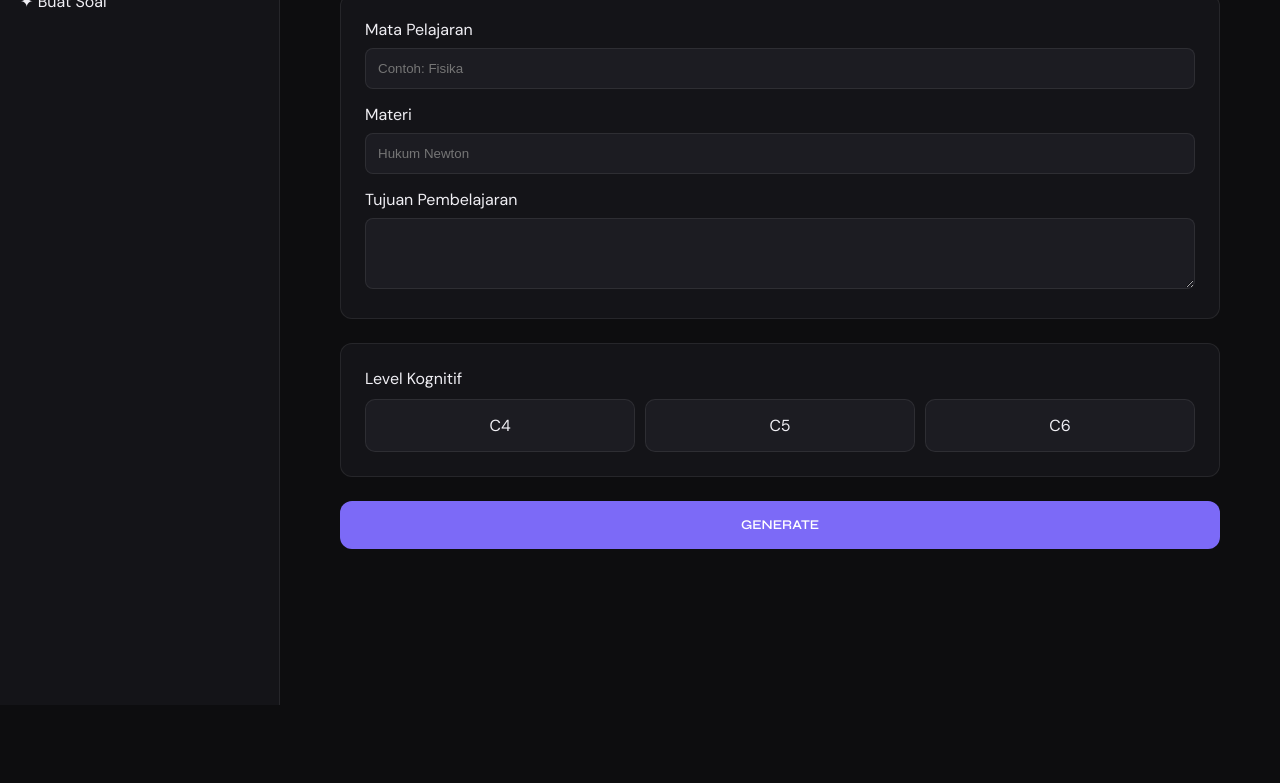
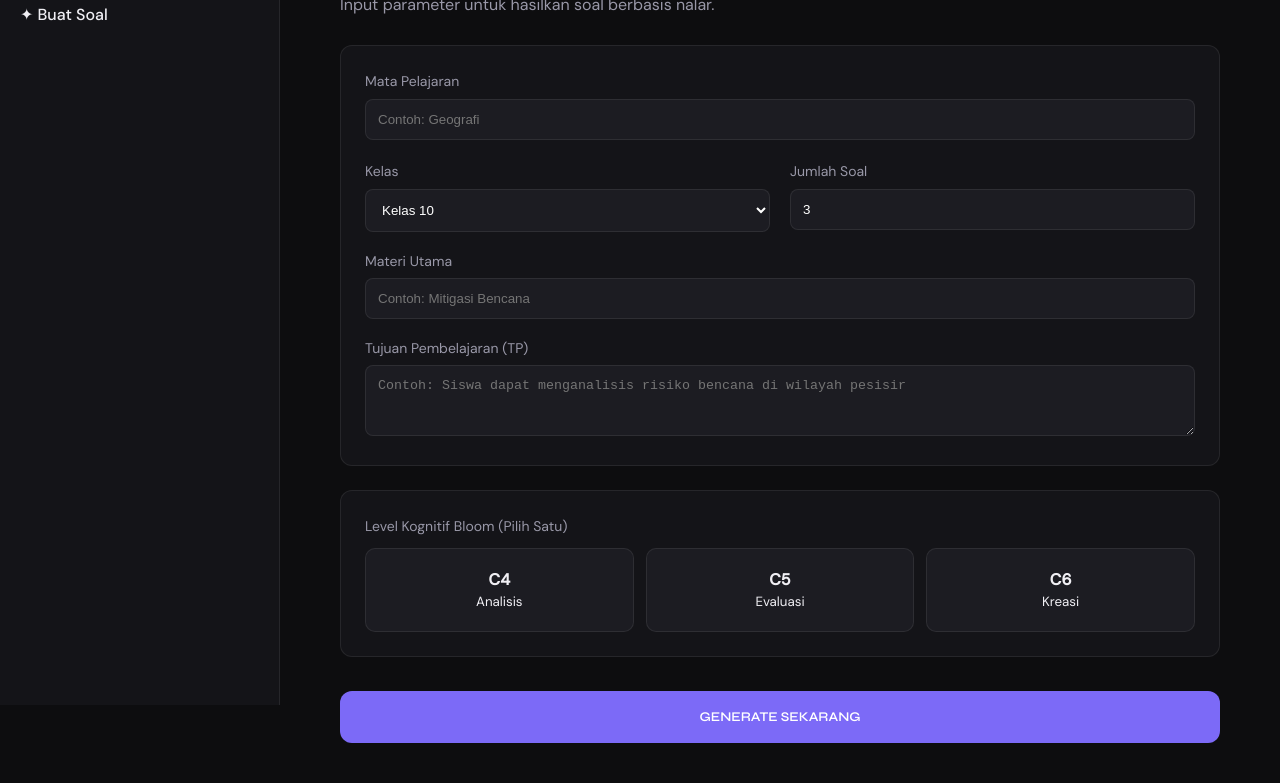
Before and after one commit to nilaimanbengkayang-star/hots-generator-v2, a website: page index.html.html in a window 1280 px wide. Shown: the part 95-878 px from the top of the page. Before the commit the page ends 800 px from the top, so only its background shows below. Drawn offline with Linux system fonts and the light colour scheme.

Commit message:
Update index.html.html

```diff
--- a/index.html.html
+++ b/index.html.html
@@ -6,156 +6,216 @@
 <title>HOTS Generator — Soal Tingkat Tinggi</title>
 <link href="https://fonts.googleapis.com/css2?family=Syne:wght@400;500;600;700&family=DM+Sans:ital,wght@0,300;0,400;0,500;1,400&display=swap" rel="stylesheet" />
 <style>
-/* CSS Mewah Asli Bos */
+/* ── CSS MEWAH ASLI BOS ── */
 *, *::before, *::after { box-sizing: border-box; margin: 0; padding: 0; }
 :root {
   --bg: #0d0d0f; --bg2: #141418; --bg3: #1c1c22; --border: rgba(255,255,255,0.08);
   --text: #f0eff4; --text2: #9998a8; --accent: #7c6af7; --radius: 12px;
 }
-body { background: var(--bg); color: var(--text); font-family: 'DM Sans', sans-serif; }
+body { background: var(--bg); color: var(--text); font-family: 'DM Sans', sans-serif; overflow-x: hidden; }
 .app-container { display: flex; min-height: 100vh; }
-.sidebar { width: 280px; background: var(--bg2); border-right: 1px solid var(--border); padding: 30px 20px; position: fixed; height: 100vh; }
-.main-content { margin-left: 280px; flex: 1; padding: 40px 60px; }
-.screen { display: none; }
+.sidebar { width: 280px; background: var(--bg2); border-right: 1px solid var(--border); padding: 30px 20px; position: fixed; height: 100vh; z-index: 10; }
+.main-content { margin-left: 280px; flex: 1; padding: 40px 60px; max-width: 1200px; }
+
+/* UI Screens */
+.screen { display: none; animation: fadeIn 0.4s ease; }
 .screen.active { display: block; }
+@keyframes fadeIn { from { opacity: 0; transform: translateY(10px); } to { opacity: 1; transform: translateY(0); } }
+
+/* Cards & Inputs */
 .card { background: var(--bg2); border: 1px solid var(--border); border-radius: var(--radius); padding: 24px; margin-bottom: 24px; }
-input, textarea, select { width: 100%; background: var(--bg3); border: 1px solid var(--border); border-radius: 8px; padding: 12px; color: white; margin-top: 8px; outline: none; }
-.btn-gen { background: var(--accent); color: white; border: none; padding: 16px; border-radius: var(--radius); width: 100%; font-weight: 600; cursor: pointer; font-family: 'Syne'; transition: 0.3s; }
+input, textarea, select {
+    width: 100%; background: var(--bg3); border: 1px solid var(--border);
+    border-radius: 8px; padding: 12px; color: white; margin-top: 8px; outline: none;
+}
+.btn-gen {
+    background: var(--accent); color: white; border: none; padding: 18px;
+    border-radius: var(--radius); width: 100%; font-weight: 600; cursor: pointer;
+    font-family: 'Syne', sans-serif; transition: 0.3s; margin-top: 10px;
+}
+.btn-gen:hover { filter: brightness(1.2); }
 .btn-gen:disabled { opacity: 0.5; cursor: not-allowed; }
-.loading-overlay { display: none; position: fixed; inset: 0; background: rgba(13,13,15,0.9); z-index: 1000; align-items: center; justify-content: center; flex-direction: column; }
+
+/* Bloom Grid Fixed */
+.bloom-grid { display: grid; grid-template-columns: repeat(3, 1fr); gap: 12px; margin-top: 12px; }
+.bloom-card {
+    background: var(--bg3); border: 1px solid var(--border); padding: 20px 10px;
+    border-radius: 10px; cursor: pointer; text-align: center; transition: 0.2s;
+}
+.bloom-card:hover { border-color: var(--accent); }
+.bloom-card.selected { border-color: var(--accent); background: rgba(124,106,247,0.15); box-shadow: 0 0 15px rgba(124,106,247,0.2); }
+
+/* Soal & Loading */
+.loading-overlay {
+    display: none; position: fixed; inset: 0; background: rgba(13,13,15,0.95);
+    z-index: 1000; align-items: center; justify-content: center; flex-direction: column;
+}
 .loading-overlay.show { display: flex; }
-.soal-item { background: var(--bg3); padding: 20px; border-radius: 10px; margin-bottom: 20px; border-left: 4px solid var(--accent); }
-.bloom-grid { display: grid; grid-template-columns: repeat(3, 1fr); gap: 10px; margin-top: 10px; }
-.bloom-card { background: var(--bg3); border: 1px solid var(--border); padding: 15px; border-radius: 10px; cursor: pointer; text-align: center; }
-.bloom-card.selected { border-color: var(--accent); background: rgba(124,106,247,0.1); }
+.soal-item { background: var(--bg3); padding: 25px; border-radius: 12px; margin-bottom: 25px; border-left: 4px solid var(--accent); }
 </style>
 </head>
 <body>
 
 <div class="loading-overlay" id="loader">
-    <div style="font-family: 'Syne'; font-size: 24px; color: var(--accent);">⚡ Sedang Menghasilkan Soal...</div>
+    <div style="font-family: 'Syne'; font-size: 26px; color: var(--accent);">⚡ Meracik Soal HOTS...</div>
+    <p style="color: var(--text2); margin-top: 10px;">Mohon tunggu sebentar, Bos.</p>
 </div>
 
 <div class="app-container">
     <aside class="sidebar">
-        <h1 style="font-family: 'Syne'; font-size: 22px; margin-bottom: 30px;">HOTS GEN</h1>
-        <div style="cursor: pointer; margin-bottom: 15px;" onclick="showScreen('generate')">✦ Buat Soal</div>
-        <div id="nav-hasil" style="cursor: pointer; display: none;" onclick="showScreen('hasil')">📄 Lihat Hasil</div>
+        <h1 style="font-family: 'Syne'; font-size: 24px; margin-bottom: 40px; color: #fff;">HOTS GEN <span style="color: var(--accent);">v2</span></h1>
+        <nav>
+            <div style="cursor: pointer; margin-bottom: 20px; font-weight: 500;" onclick="showScreen('generate')">✦ Buat Soal</div>
+            <div id="nav-hasil" style="cursor: pointer; display: none; color: var(--text2);" onclick="showScreen('hasil')">📄 Hasil Terakhir</div>
+        </nav>
     </aside>
 
     <main class="main-content">
         <div id="screen-generate" class="screen active">
-            <h2 style="font-family: 'Syne'; margin-bottom: 20px;">Detail Soal</h2>
+            <h2 style="font-family: 'Syne'; font-size: 32px; margin-bottom: 10px;">Generator Soal</h2>
+            <p style="color: var(--text2); margin-bottom: 30px;">Input parameter untuk hasilkan soal berbasis nalar.</p>
+
             <div class="card">
-                <label>Mata Pelajaran</label>
-                <input type="text" id="mapel" placeholder="Contoh: Fisika">
-                <label style="margin-top:15px; display:block;">Materi</label>
-                <input type="text" id="materi" placeholder="Hukum Newton">
-                <label style="margin-top:15px; display:block;">Tujuan Pembelajaran</label>
-                <textarea id="tp" rows="3"></textarea>
+                <label style="font-size: 14px; color: var(--text2);">Mata Pelajaran</label>
+                <input type="text" id="mapel" placeholder="Contoh: Geografi">
+
+                <div style="display: grid; grid-template-columns: 1fr 1fr; gap: 20px; margin-top: 20px;">
+                    <div>
+                        <label style="font-size: 14px; color: var(--text2);">Kelas</label>
+                        <select id="kelas">
+                            <option value="10">Kelas 10</option>
+                            <option value="11">Kelas 11</option>
+                            <option value="12">Kelas 12</option>
+                        </select>
                     </div>
-            <div class="card">
-                <label>Level Kognitif</label>
-                <div class="bloom-grid">
-                    <div class="bloom-card" onclick="setBloom(this, 'C4')">C4</div>
-                    <div class="bloom-card" onclick="setBloom(this, 'C5')">C5</div>
-                    <div class="bloom-card" onclick="setBloom(this, 'C6')">C6</div>
+                    <div>
+                        <label style="font-size: 14px; color: var(--text2);">Jumlah Soal</label>
+                        <input type="number" id="numSoal" value="3" min="1" max="10">
                     </div>
                 </div>
-            <button class="btn-gen" id="gen-btn" onclick="doGenerate()">GENERATE</button>
+
+                <label style="display: block; margin-top: 20px; font-size: 14px; color: var(--text2);">Materi Utama</label>
+                <input type="text" id="materi" placeholder="Contoh: Mitigasi Bencana">
+
+                <label style="display: block; margin-top: 20px; font-size: 14px; color: var(--text2);">Tujuan Pembelajaran (TP)</label>
+                <textarea id="tp" rows="3" placeholder="Contoh: Siswa dapat menganalisis risiko bencana di wilayah pesisir"></textarea>
+            </div>
+
+            <div class="card">
+                <label style="font-size: 14px; color: var(--text2);">Level Kognitif Bloom (Pilih Satu)</label>
+                <div class="bloom-grid">
+                    <div class="bloom-card" onclick="setBloom(this, 'C4')"><strong>C4</strong><br><small>Analisis</small></div>
+                    <div class="bloom-card" onclick="setBloom(this, 'C5')"><strong>C5</strong><br><small>Evaluasi</small></div>
+                    <div class="bloom-card" onclick="setBloom(this, 'C6')"><strong>C6</strong><br><small>Kreasi</small></div>
+                </div>
+            </div>
+
+            <button class="btn-gen" id="gen-btn" onclick="doGenerate()">GENERATE SEKARANG</button>
         </div>
 
         <div id="screen-hasil" class="screen">
-            <h2 style="font-family: 'Syne'; margin-bottom: 20px;">Hasil Soal</h2>
+            <h2 style="font-family: 'Syne'; font-size: 32px; margin-bottom: 20px;">Daftar Soal</h2>
             <div id="hasil-konten"></div>
-            <button class="btn-gen" style="background:var(--bg3); margin-top:20px;" onclick="showScreen('generate')">KEMBALI</button>
+            <button class="btn-gen" style="background: var(--bg3);" onclick="showScreen('generate')">BUAT ULANG</button>
         </div>
     </main>
 </div>
 
 <script>
+// --- GLOBAL VARIABLES ---
 let selectedBloom = null;
+
+// --- CLICK HANDLERS (FIXED) ---
 function setBloom(el, val) {
-    document.querySelectorAll('.bloom-card').forEach(c => c.classList.remove('selected'));
+    // Hapus kelas selected dari semua kartu bloom
+    document.querySelectorAll('.bloom-card').forEach(card => card.classList.remove('selected'));
+    // Tambahkan ke yang diklik
     el.classList.add('selected');
     selectedBloom = val;
+    console.log("Level terpilih:", selectedBloom);
 }
+
 function showScreen(name) {
     document.querySelectorAll('.screen').forEach(s => s.classList.remove('active'));
     document.getElementById('screen-' + name).classList.add('active');
+    window.scrollTo(0,0);
 }
 
-// --- BAGIAN LOGIKA JAVASCRIPT ---
+// --- MAIN GENERATOR FUNCTION ---
 async function doGenerate() {
-  // Ambil data dari input Bos
-  const mapel = document.getElementById('mapel').value;
-  const tp = document.getElementById('tp').value;
-  const materi = document.getElementById('materi').value;
-  const jumlah = document.getElementById('numSoal').value;
+    const mapel = document.getElementById('mapel').value.trim();
+    const materi = document.getElementById('materi').value.trim();
+    const tp = document.getElementById('tp').value.trim();
+    const num = document.getElementById('numSoal').value;
 
-  if(!mapel || !selectedBloom) {
-    alert("Isi dulu Mapel dan Level Bloom-nya, Bos!");
+    // Validasi
+    if(!mapel || !selectedBloom || !tp) {
+        alert("Waduh Bos, isian Mapel, TP, dan Level Bloom wajib diisi!");
         return;
     }
 
-  // Tampilkan loading
-  document.getElementById('loader').classList.add('show');
+    const loader = document.getElementById('loader');
+    const btn = document.getElementById('gen-btn');
+
+    loader.classList.add('show');
+    btn.disabled = true;
+
+    // Prompt JSON murni untuk Gemini
+    const fullPrompt = `Buatkan ${num} soal HOTS Mapel: ${mapel}, Materi: ${materi}, TP: ${tp}, Level: ${selectedBloom}.
+    Wajib format JSON murni: {"soal": [{"no": 1, "stimulus": "...", "pertanyaan": "...", "opsi": {"A": "...", "B": "...", "C": "...", "D": "...", "E": "..."}, "kunci": "A"}]}`;
 
     try {
         const response = await fetch('/api/generate', {
             method: 'POST',
             headers: { 'Content-Type': 'application/json' },
-      body: JSON.stringify({
-        // Ini instruksi (prompt) yang dikirim ke AI
-        prompt: `Buatkan ${jumlah} soal HOTS ${mapel} materi ${materi} dengan TP: ${tp}. Level Kognitif: ${selectedBloom}.
-        Format WAJIB JSON murni:
-        {
-          "soal": [
-            {
-              "no": 1,
-              "stimulus": "isi teks/kasus",
-              "pertanyaan": "isi pertanyaan",
-              "opsi": {"A": "...", "B": "...", "C": "...", "D": "...", "E": "..."},
-              "kunci": "A"
-            }
-          ]
-        }`
-      })
+            body: JSON.stringify({ prompt: fullPrompt })
         });
 
+        if (!response.ok) throw new Error("Gagal mengambil data dari server");
+
         const data = await response.json();
-
-    if (!response.ok) throw new Error(data.error || "Gagal dari Server");
-
-    // Fungsi untuk menampilkan hasil ke layar Bos
         renderHasil(data);
         showScreen('hasil');
-
-  } catch (error) {
-    console.error(error);
-    alert("Gagal memproses AI: " + error.message);
+        document.getElementById('nav-hasil').style.display = 'block';
+    } catch (err) {
+        alert("Error: " + err.message);
+        console.error(err);
     } finally {
-    document.getElementById('loader').classList.remove('show');
+        loader.classList.remove('show');
+        btn.disabled = false;
     }
 }
 
 function renderHasil(data) {
-  const container = document.getElementById('hasil-konten');
+    const box = document.getElementById('hasil-konten');
     let html = "";
 
-  // Membaca data JSON yang dikirim AI
+    if(!data || !data.soal) {
+        box.innerHTML = "<p>Data soal tidak valid.</p>";
+        return;
+    }
+
     data.soal.forEach(s => {
         html += `
             <div class="soal-item">
-        <div style="color: var(--accent); font-weight: bold;">SOAL NO ${s.no}</div>
-        <p style="font-style: italic; background: rgba(255,255,255,0.05); padding: 10px; border-radius: 5px; margin: 10px 0;">${s.stimulus}</p>
-        <p><strong>${s.pertanyaan}</strong></p>
-        <div style="margin-top: 10px;">
-          ${Object.entries(s.opsi).map(([k, v]) => `<div>${k}. ${v}</div>`).join('')}
+                <div style="color: var(--accent); font-weight: 600; font-size: 12px; letter-spacing: 1px; margin-bottom: 12px; text-transform: uppercase;">BUTIR SOAL NO ${s.no}</div>
+                <div style="background: rgba(255,255,255,0.03); padding: 18px; border-radius: 8px; font-style: italic; margin-bottom: 15px; border: 1px solid var(--border); line-height: 1.6; font-size: 15px;">${s.stimulus}</div>
+                <p style="font-weight: 500; margin-bottom: 20px; font-size: 17px; line-height: 1.5;">${s.pertanyaan}</p>
+                <div style="display: grid; gap: 10px;">
+                    ${Object.entries(s.opsi).map(([k, v]) => `
+                        <div style="padding: 12px 15px; background: var(--bg2); border: 1px solid var(--border); border-radius: 8px; font-size: 14px;">
+                            <strong style="color: var(--accent); margin-right: 10px;">${k}.</strong> ${v}
                         </div>
-        <div style="margin-top: 10px; color: #3ecf8e; font-weight: bold;">Kunci: ${s.kunci}</div>
+                    `).join('')}
+                </div>
+                <div style="margin-top: 25px; padding-top: 15px; border-top: 1px dashed var(--border); color: #3ecf8e; font-size: 14px; font-weight: bold;">
+                    ✓ KUNCI JAWABAN: ${s.kunci}
+                </div>
             </div>
         `;
     });
-  container.innerHTML = html;
+    box.innerHTML = html;
 }
+</script>
+</body>
+</html>
```
Lines whose indentation alone changed are shown as unchanged.
